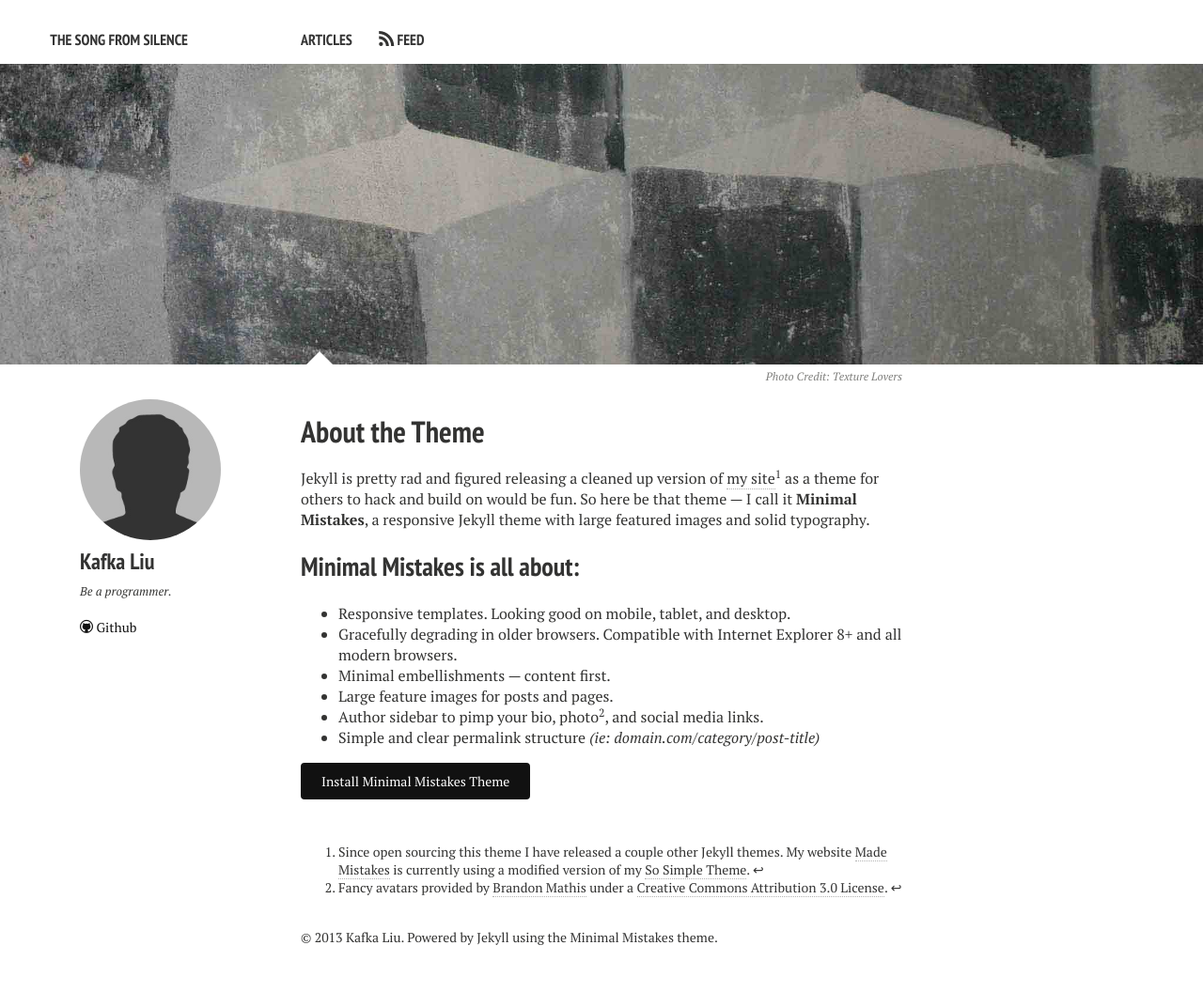
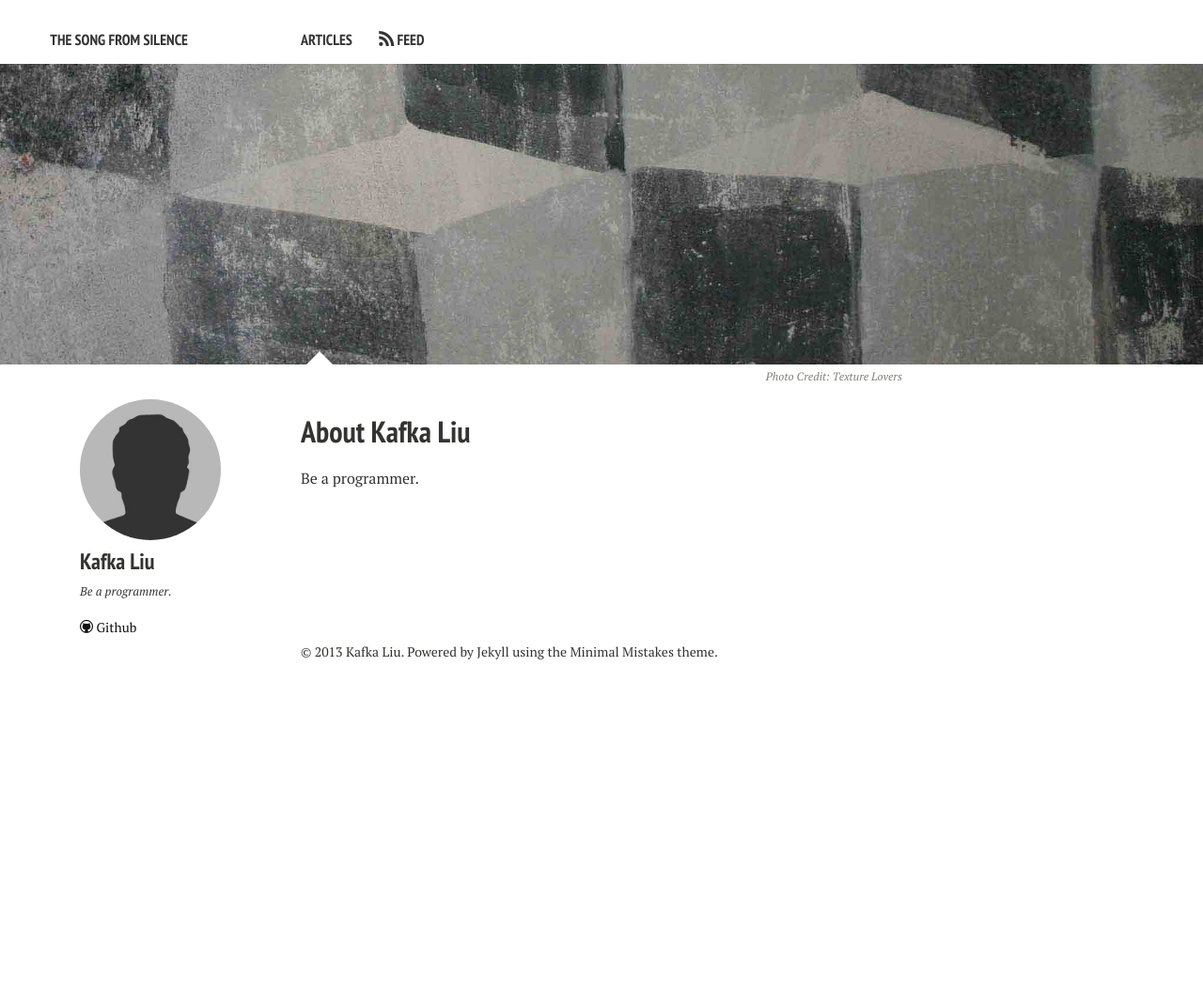
Before and after one commit to kafkaliu/blog, a Jekyll site: the page built from about.md, in a window 1280 px wide. Shown: the whole page at 94% size. Built offline with Jekyll 4.4.1, drawn with Linux system fonts in a browser that asks for light colours; nearby versions of some CDN libraries; Markdown is read by kramdown in place of the engine named in the settings; after the commit the page ends 900 px from its top, so only the background shows below that.

Commit message:
Modify about page.

```diff
--- a/about.md
+++ b/about.md
@@ -1,29 +1,14 @@
 ---
 layout: page
 permalink: /about/index.html
-title: About the Theme
-tagline: Minimal Mistakes, a Jekyll Theme
-tags: [about, Jekyll, theme, responsive]
-modified: 9-9-2013
+title: About Kafka Liu
+#tagline: Minimal Mistakes, a Jekyll Theme
+#tags: [about, Jekyll, theme, responsive]
+date:   2013-12-14 19:50:52
 image:
   feature: texture-feature-02.jpg
   credit: Texture Lovers
   creditlink: http://texturelovers.com
 ---
 
-Jekyll is pretty rad and figured releasing a cleaned up version of [my site](http://mademistakes.com)[^1] as a theme for others to hack and build on would be fun. So here be that theme --- I call it **Minimal Mistakes**, a responsive Jekyll theme with large featured images and solid typography.
-
-## Minimal Mistakes is all about:
-
-* Responsive templates. Looking good on mobile, tablet, and desktop.
-* Gracefully degrading in older browsers. Compatible with Internet Explorer 8+ and all modern browsers.
-* Minimal embellishments --- content first.
-* Large feature images for posts and pages.
-* Author sidebar to pimp your bio, photo[^2], and social media links.
-* Simple and clear permalink structure *(ie: domain.com/category/post-title)*
-
-<a markdown="0" href="{{ site.baseurl }}/theme-setup" class="btn">Install Minimal Mistakes Theme</a>
-
-[^1]: Since open sourcing this theme I have released a couple other Jekyll themes. My website [Made Mistakes](http://mademistakes.com) is currently using a modified version of my [So Simple Theme](http://mmistakes.github.io/so-simple-theme/).
-
-[^2]: Fancy avatars provided by [Brandon Mathis](http://brandonmathis.com/projects/fancy-avatars/demo/) under a [Creative Commons Attribution 3.0 License](http://creativecommons.org/licenses/by/3.0/).
+Be a programmer.
```
